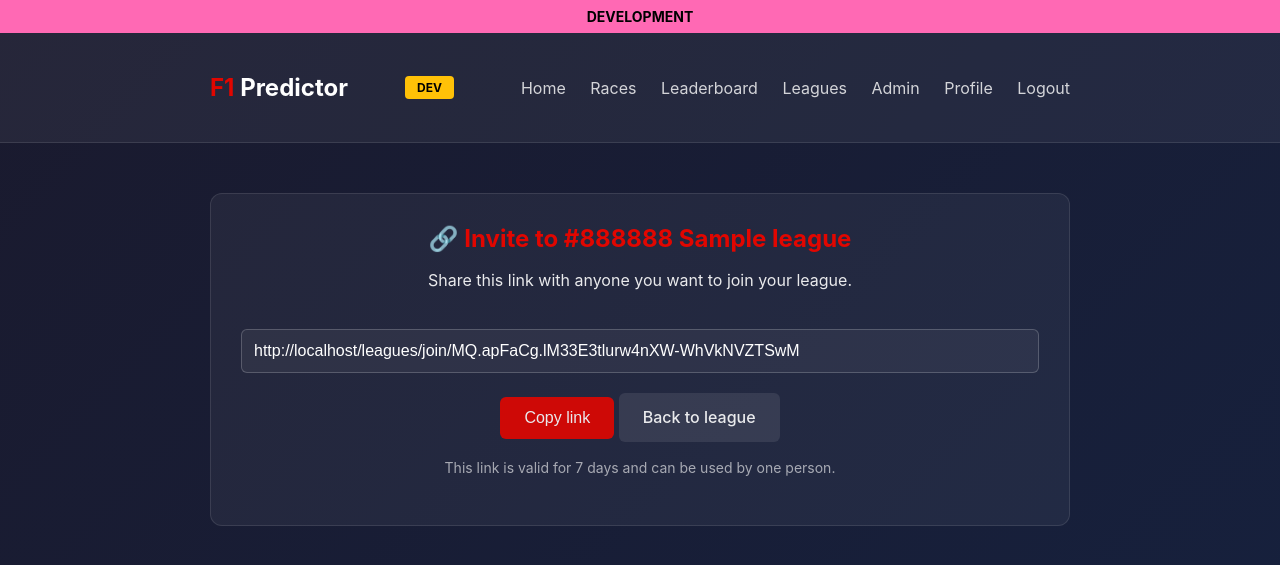
After one commit to brettswift/f1-predictor, a Flask app: page /leagues/1/invite in a window 1280 px wide. The commit adds this page. Shown: the top 565 px of the page. Run offline with Flask 3, Linux system fonts and the light colour scheme; the visitor is signed in with stand-in values (Sample User, id 1); tables that the repository leaves empty hold one stand-in row (values such as "Sample post").

Commit message:
BUD-151: F1-21 invite link with join flow

```diff
--- a/src/app.py
+++ b/src/app.py
@@ -19,6 +19,7 @@ from urllib.parse import urlencode
 
 import click
 from flask import Flask, render_template, request, redirect, url_for, session, g, flash, jsonify
+from itsdangerous import URLSafeTimedSerializer
 
 import openf1
 import fetch_attempts
@@ -55,6 +56,11 @@ GOOGLE_USERINFO_ENDPOINT = 'https://openidconnect.googleapis.com/v1/userinfo'
 GOOGLE_OAUTH_SCOPE = 'openid email profile'
 
 app.config['GOOGLE_OAUTH_CLIENT_ID'] = os.environ.get('GOOGLE_OAUTH_CLIENT_ID', '')
+
+INVITE_SALT = 'invite-link'
+
+def _get_invite_serializer():
+    return URLSafeTimedSerializer(app.secret_key, salt=INVITE_SALT)
 app.config['GOOGLE_OAUTH_CLIENT_SECRET'] = os.environ.get('GOOGLE_OAUTH_CLIENT_SECRET', '')
 app.config['GOOGLE_OAUTH_REDIRECT_URI'] = os.environ.get(
     'GOOGLE_OAUTH_REDIRECT_URI',
@@ -1765,6 +1771,68 @@ def league_detail(league_id):
                           is_member=is_league_member(db, league_id, user['session_id']))
 
 
+@app.route('/leagues/<int:league_id>/invite')
+def league_invite(league_id):
+    """Generate an invite link for a league. Only current members can invite."""
+    user = get_current_user()
+    if not user:
+        return redirect(url_for('index'))
+
+    db = get_db()
+    league = db.execute('SELECT * FROM leagues WHERE id = ?', (league_id,)).fetchone()
+    if not league:
+        flash('League not found', 'error')
+        return redirect(url_for('leagues'))
+
+    if not is_league_member(db, league_id, user['session_id']):
+        flash('Only league members can generate invite links', 'error')
+        return redirect(url_for('league_detail', league_id=league_id))
+
+    serializer = _get_invite_serializer()
+    token = serializer.dumps(league_id)
+    invite_url = url_for('league_join', token=token, _external=True)
+    return render_template('league_invite.html',
+                           league=league,
+                           league_id=league_id,
+                           invite_url=invite_url,
+                           invite_max_age_days=7)
+
+
+@app.route('/leagues/join/<token>')
+def league_join(token):
+    """Join a league via invite token."""
+    serializer = _get_invite_serializer()
+    try:
+        league_id = serializer.loads(token, max_age=86400*7)
+    except Exception:
+        flash('Invalid or expired invite link', 'error')
+        return redirect(url_for('index'))
+
+    user = get_current_user()
+    if not user:
+        session['join_league_token'] = token
+        return redirect(url_for('login'))
+
+    db = get_db()
+    league = db.execute('SELECT * FROM leagues WHERE id = ?', (league_id,)).fetchone()
+    if not league:
+        flash('League not found', 'error')
+        return redirect(url_for('index'))
+
+    if is_league_member(db, league_id, user['session_id']):
+        flash('You are already a member of this league', 'info')
+        return redirect(url_for('league_detail', league_id=league_id))
+
+    current_round = _current_or_next_round(db)
+    db.execute(
+        'INSERT INTO league_members (league_id, user_id, joined_at_round) VALUES (?, ?, ?)',
+        (league_id, user['session_id'], current_round)
+    )
+    db.commit()
+    flash('You have joined the league!', 'success')
+    return redirect(url_for('league_detail', league_id=league_id))
+
+
 @app.route('/races')
 def races():
     """Show all races and their status."""
--- a/src/templates/league_detail.html
+++ b/src/templates/league_detail.html
@@ -36,5 +36,10 @@
         </tbody>
     </table>
     </div>
+    {% if is_member %}
+    <div style="margin-top: 16px;">
+        <a href="{{ url_for('league_invite', league_id=league['id']) }}" class="btn">Invite someone</a>
+    </div>
+    {% endif %}
 </div>
 {% endblock %}
--- /dev/null
+++ b/src/templates/league_invite.html
@@ -0,0 +1,26 @@
+{% extends "base.html" %}
+
+{% block title %}Invite - {{ league['name'] }} - F1 Predictor{% endblock %}
+
+{% block content %}
+<div class="card" style="text-align: center;">
+    <h2>🔗 Invite to {{ league['emoji_or_color'] }} {{ league['name'] }}</h2>
+    <p>Share this link with anyone you want to join your league.</p>
+    <input type="text" id="invite-url" value="{{ invite_url }}" readonly style="width: 100%; margin: 20px 0;" onclick="this.select();">
+    <p>
+        <button class="btn" onclick="copyInvite()">Copy link</button>
+        <a href="{{ url_for('league_detail', league_id=league_id) }}" class="btn btn-secondary">Back to league</a>
+    </p>
+    <p style="opacity: 0.6; font-size: 14px;">This link is valid for {{ invite_max_age_days }} days and can be used by one person.</p>
+</div>
+
+<script>
+function copyInvite() {
+    var el = document.getElementById('invite-url');
+    el.select();
+    document.execCommand('copy');
+    el.setSelectionRange(0, 0);
+    alert('Invite link copied!');
+}
+</script>
+{% endblock %}
```
Also changed, not shown: src/templates/join_login.html (added, +26 -0 lines), tests/unit/test_leagues.py (+82 -0 lines).
